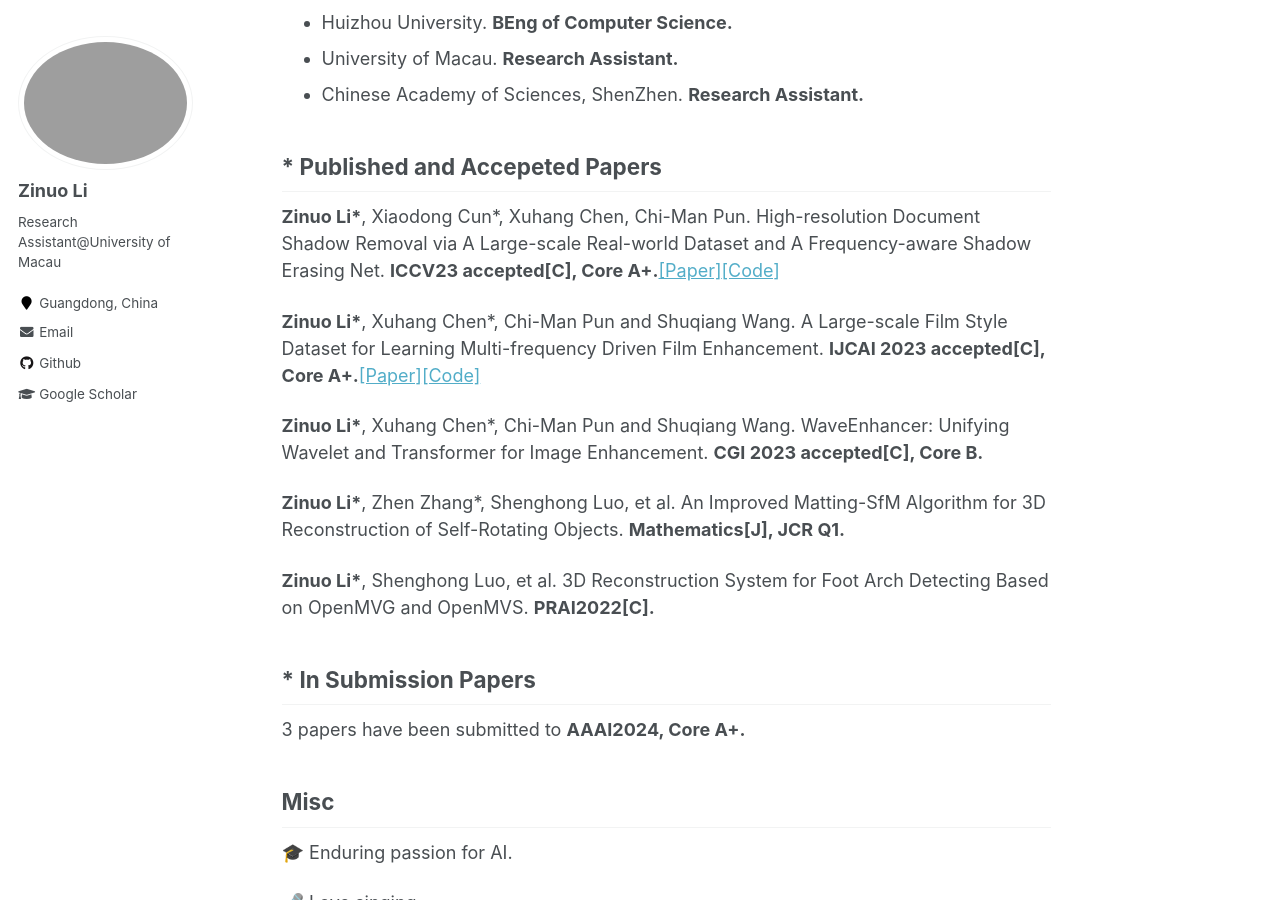
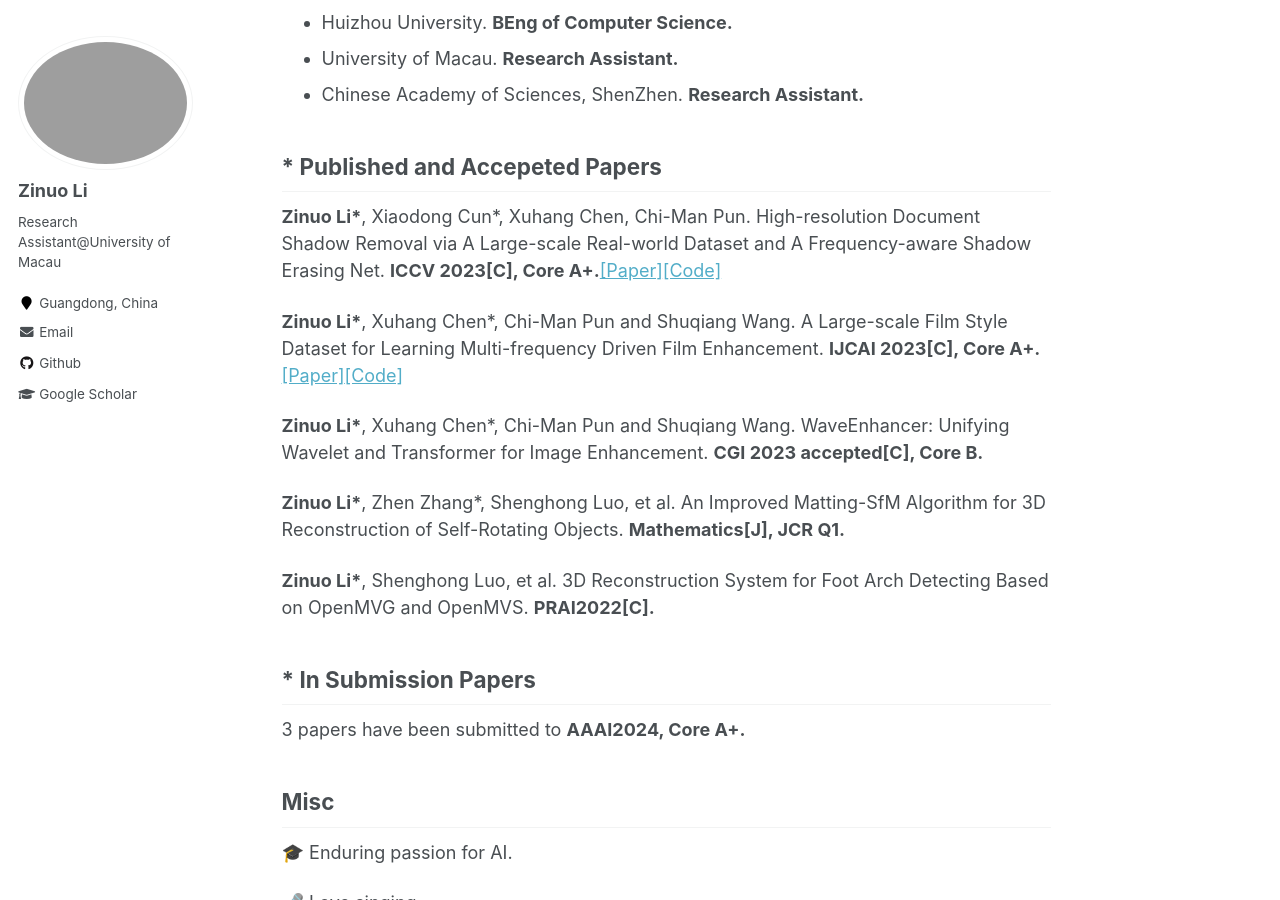
Before and after one commit to Shenghong-Luo/Shenghong-Luo.github.io, a Jekyll site: the page built from _pages/about.md, in a window 1280 px wide and 900 px high, scrolled down 702 px. Built offline with Jekyll 4.4.1, drawn with Linux system fonts in a browser that asks for light colours.

Commit message:
Update about.md

```diff
--- a/_pages/about.md
+++ b/_pages/about.md
@@ -24,9 +24,9 @@ Zino Li is now a computer science undergraduate student who is currently working
 
 
 ## * Published and Accepeted Papers
-**Zinuo Li\***, Xiaodong Cun\*, Xuhang Chen, Chi-Man Pun. High-resolution Document Shadow Removal via A Large-scale Real-world Dataset and A Frequency-aware Shadow Erasing Net. **ICCV23 accepted[C], Core A+.**<a href="https://arxiv.org/abs/2308.14221">[Paper]</a><a href="https://github.com/CXH-Research/DocShadow-SD7K">[Code]</a>
+**Zinuo Li\***, Xiaodong Cun\*, Xuhang Chen, Chi-Man Pun. High-resolution Document Shadow Removal via A Large-scale Real-world Dataset and A Frequency-aware Shadow Erasing Net. **ICCV 2023[C], Core A+.**<a href="https://arxiv.org/abs/2308.14221">[Paper]</a><a href="https://github.com/CXH-Research/DocShadow-SD7K">[Code]</a>
 
- **Zinuo Li\***, Xuhang Chen\*, Chi-Man Pun and Shuqiang Wang. A Large-scale Film Style Dataset for Learning Multi-frequency Driven Film Enhancement. **IJCAI 2023 accepted[C], Core A+.**<a href="https://arxiv.org/abs/2301.08880">[Paper]</a><a href="https://github.com/CXH-Research/FilmNet">[Code]</a>
+ **Zinuo Li\***, Xuhang Chen\*, Chi-Man Pun and Shuqiang Wang. A Large-scale Film Style Dataset for Learning Multi-frequency Driven Film Enhancement. **IJCAI 2023[C], Core A+.**<a href="https://arxiv.org/abs/2301.08880">[Paper]</a><a href="https://github.com/CXH-Research/FilmNet">[Code]</a>
 
  **Zinuo Li\***, Xuhang Chen\*, Chi-Man Pun and Shuqiang Wang. WaveEnhancer: Unifying Wavelet and Transformer for Image Enhancement. **CGI 2023 accepted[C], Core B.**
 
```
